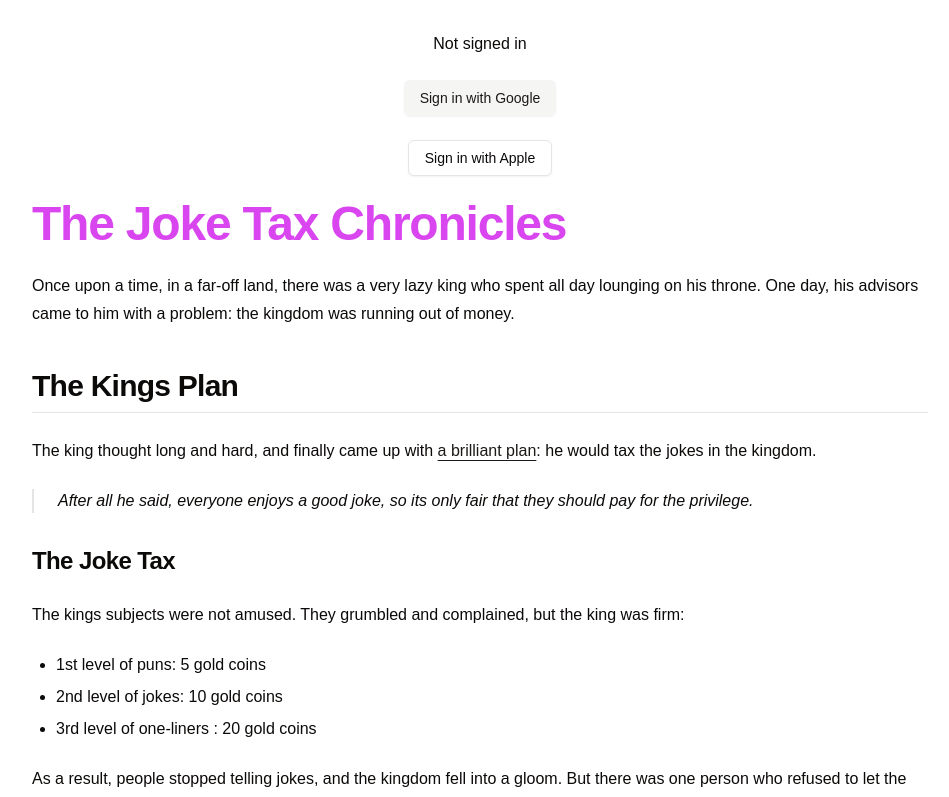
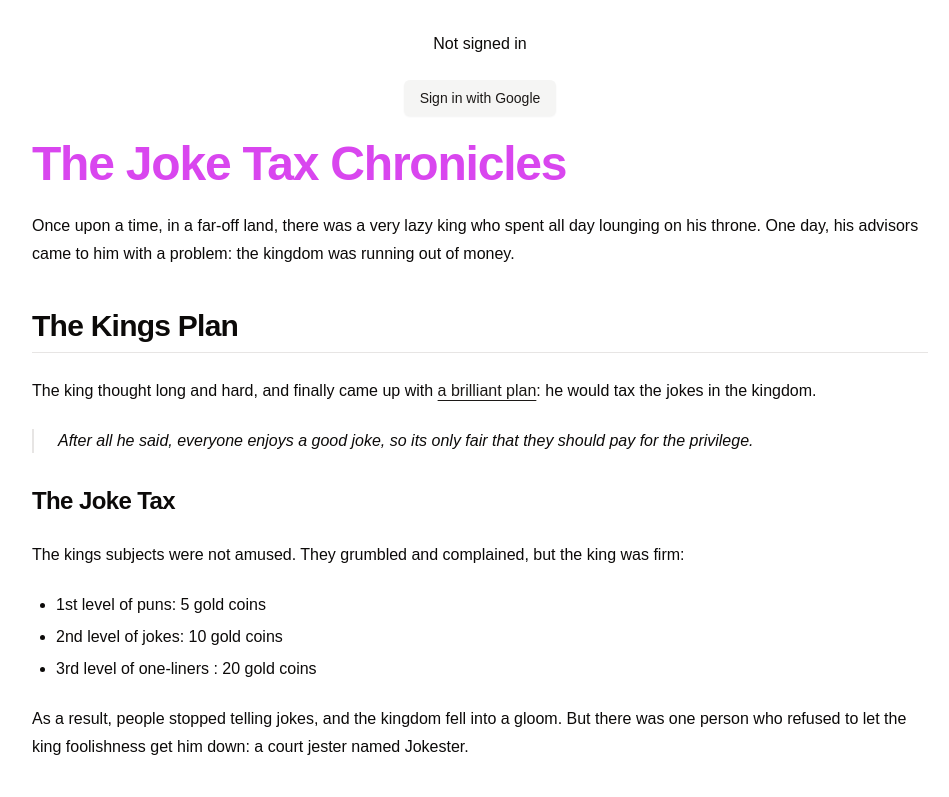
Before and after one commit to thomasjeu03/wonder-story, a Next.js app: page / in a window 1280 px wide. Shown: the top 797 px of the page, without its empty margins (160-1109 px from the left). Built offline with nearby package versions, Linux system fonts and the light colour scheme; no server answers; a web font is replaced by a local one.

Commit message:
comment Apple button

```diff
--- a/components/loginComponent.jsx
+++ b/components/loginComponent.jsx
@@ -19,8 +19,8 @@ export default function LoginComponent() {
             Not signed in <br />
             <br />
             <Button variant='secondary' onClick={() => signIn("google")}>Sign in with Google</Button>
-            <br />
-            <Button variant='outline' onClick={() => signIn("apple")}>Sign in with Apple</Button>
+            {/* <br />
+            <Button variant='outline' onClick={() => signIn("apple")}>Sign in with Apple</Button> */}
         </>
     );
 }
```
